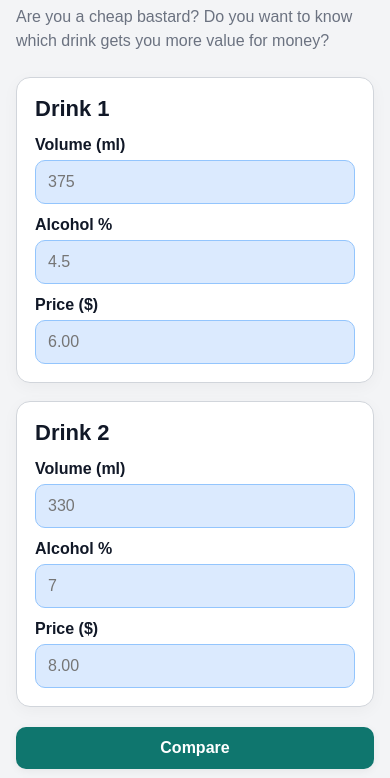
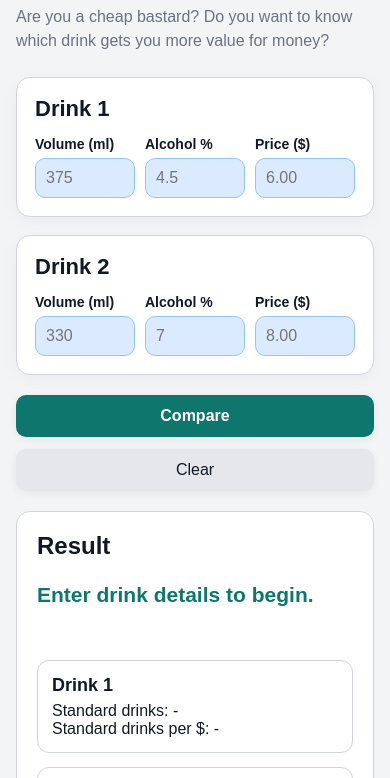
Before and after one commit to AlexBurgess93/drink-value-calculator, a plain HTML site: page index.html in a window 390 px wide. Shown: the part 51-829 px from the top of the page. Drawn offline with Linux system fonts and the light colour scheme.

Commit message:
Update index.html
tightened the card sizing so it fits better on an iphone

```diff
--- a/index.html
+++ b/index.html
@@ -96,6 +96,16 @@
       display: block;
       font-weight: 700;
       margin: 12px 0 6px;
+    }
+
+    .field-row {
+      display: grid;
+      grid-template-columns: repeat(3, minmax(0, 1fr));
+      gap: 12px;
+    }
+
+    .field-group label {
+      margin-top: 0;
     }
 
     input {
@@ -273,6 +283,19 @@
         font-size: 21px;
       }
 
+      .field-row {
+        grid-template-columns: repeat(3, minmax(0, 1fr));
+        gap: 10px;
+      }
+
+      .field-group label {
+        font-size: 14px;
+      }
+
+      input {
+        padding: 10px;
+      }
+
       .buttons {
         flex-direction: column;
       }
@@ -292,6 +315,8 @@
       <div class="card" id="card1">
         <h2>Drink 1</h2>
 
+        <div class="field-row">
+          <div class="field-group">
             <label for="volume1">Volume (ml)</label>
             <input
               id="volume1"
@@ -305,7 +330,9 @@
               autocapitalize="off"
               spellcheck="false"
             />
+          </div>
 
+          <div class="field-group">
             <label for="abv1">Alcohol %</label>
             <input
               id="abv1"
@@ -319,7 +346,9 @@
               autocapitalize="off"
               spellcheck="false"
             />
+          </div>
 
+          <div class="field-group">
             <label for="price1">Price ($)</label>
             <input
               id="price1"
@@ -334,10 +363,14 @@
               spellcheck="false"
             />
           </div>
+        </div>
+      </div>
 
       <div class="card" id="card2">
         <h2>Drink 2</h2>
 
+        <div class="field-row">
+          <div class="field-group">
             <label for="volume2">Volume (ml)</label>
             <input
               id="volume2"
@@ -351,7 +384,9 @@
               autocapitalize="off"
               spellcheck="false"
             />
+          </div>
 
+          <div class="field-group">
             <label for="abv2">Alcohol %</label>
             <input
               id="abv2"
@@ -365,7 +400,9 @@
               autocapitalize="off"
               spellcheck="false"
             />
+          </div>
 
+          <div class="field-group">
             <label for="price2">Price ($)</label>
             <input
               id="price2"
@@ -379,6 +416,8 @@
               autocapitalize="off"
               spellcheck="false"
             />
+          </div>
+        </div>
       </div>
     </div>
 
```
Lines whose indentation alone changed are shown as unchanged.
